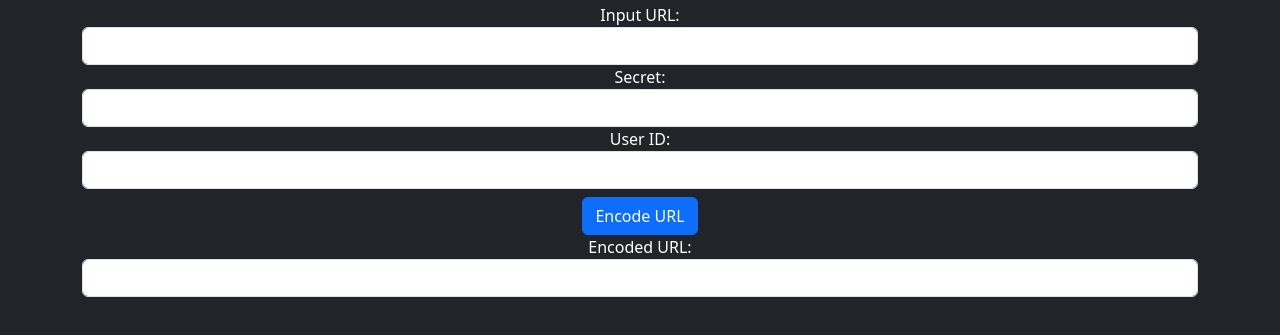
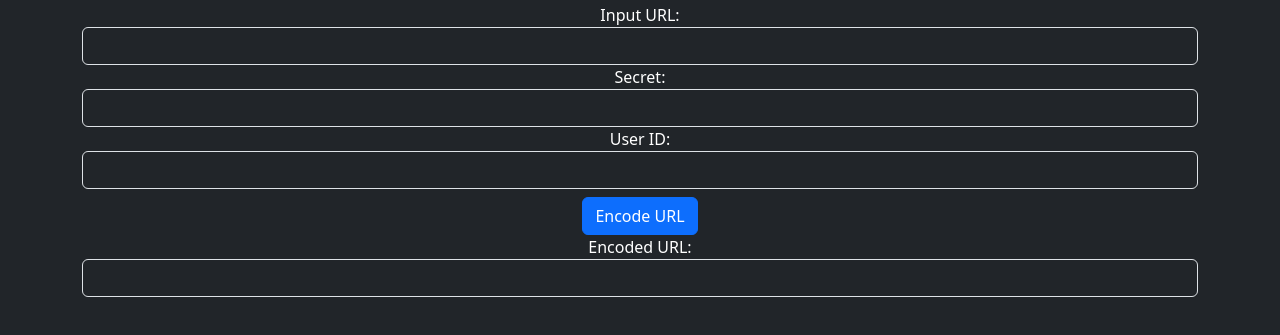
Before and after one commit to derekShaheen/WindscribeSecureLink, a plain HTML site: page index.html in a window 1280 px wide. Shown: the part 85-420 px from the top of the page. Drawn offline with nearby package versions, Linux system fonts and the light colour scheme.

Commit message:
Update index.html

```diff
--- a/index.html
+++ b/index.html
@@ -7,26 +7,32 @@
     <!-- Add Bootstrap CSS -->
     <link href="https://cdn.jsdelivr.net/npm/bootstrap@5.3.0-alpha1/dist/css/bootstrap.min.css" rel="stylesheet" integrity="sha384-KyZXEAg3QhqLMpG8r+Knujsl7/1L_dstPt3HV5HzF6Gvk/e3R+n5A4X7fTxDc3E" crossorigin="anonymous">
     <style>
+        body {
+            background-color: #212529;
+        }
         .container {
             display: flex;
             flex-direction: column;
             align-items: center;
             padding-top: 2rem;
         }
+        label {
+            color: #fff;
+        }
     </style>
 </head>
-<body class="bg-dark text-white">
+<body>
     <div class="container">
-        <h1>SecureLink Encoder</h1>
+        <h1 class="text-white">SecureLink Encoder</h1>
         <label for="inputUrl">Input URL:</label>
-        <input type="text" id="inputUrl" name="inputUrl" class="form-control">
+        <input type="text" id="inputUrl" name="inputUrl" class="form-control bg-dark text-white">
         <label for="secret">Secret:</label>
-        <input type="password" id="secret" name="secret" class="form-control">
+        <input type="password" id="secret" name="secret" class="form-control bg-dark text-white">
         <label for="userID">User ID:</label>
-        <input type="password" id="userID" name="userID" class="form-control">
+        <input type="password" id="userID" name="userID" class="form-control bg-dark text-white">
         <button onclick="generateEncodedUrl()" class="btn btn-primary mt-2">Encode URL</button>
         <label for="outputUrl">Encoded URL:</label>
-        <input type="text" id="outputUrl" name="outputUrl" class="form-control" readonly>
+        <input type="text" id="outputUrl" name="outputUrl" class="form-control bg-dark text-white" readonly>
     </div>
     <script>
         async function generateEncodedUrl() {
@@ -52,4 +58,4 @@
     </script>
     <!-- Add Bootstrap JavaScript -->
     <script src="https://cdn.jsdelivr.net/npm/@popperjs/core@2.11.6/dist/umd/popper.min.js" integrity="sha384-oBqDVmMz4fnFO9gybB4J4H57h4O3mz4dV3V4Xg5IM6P5E4JPa8/7Yc6z5E6LyFbW" crossorigin="anonymous"></script>
-    <script src="https://cdn.jsdelivr.net/npm/bootstrap@5.3.0-alpha1/dist/js/bootstrap.min.js" integrity="sha384-rf1weI
+    <script src="https://cdn.jsdelivr.net/npm/bootstrap@5.3.0-alpha1/dist/js/bootstrap.min.js" integrity
```
